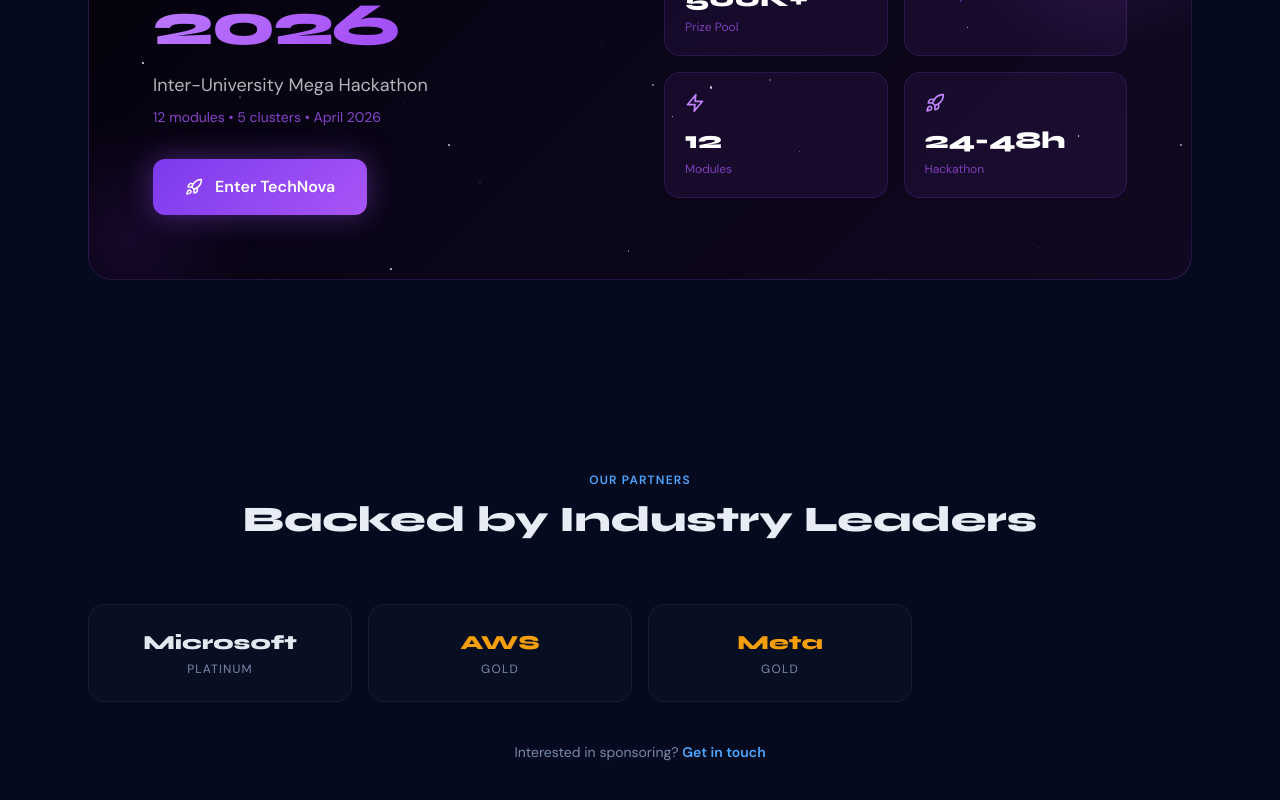
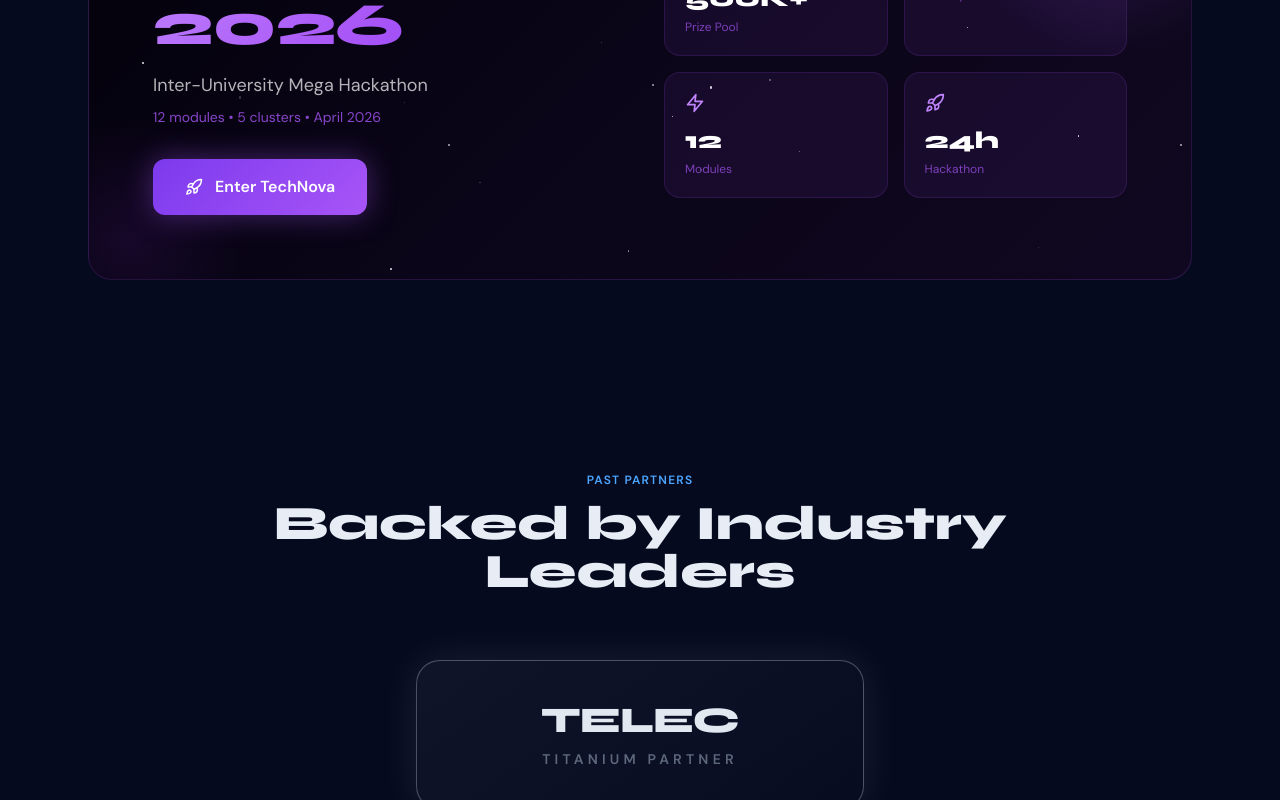
Before and after one commit to moizalisiddiqui/ieee-website, a Next.js app: page / in a window 1280 px wide. Shown: the part 2000-2800 px from the top of the page. Built offline with nearby package versions, Linux system fonts and the light colour scheme.

Commit message:
Update SponsorsSection and TechNovaFeature components for improved layout and design consistency

```diff
--- a/components/sections/SponsorsSection.tsx
+++ b/components/sections/SponsorsSection.tsx
@@ -3,78 +3,91 @@
 import { AnimatedSection } from '@/components/AnimatedSection'
 
 const sponsors = [
-  { name: 'Microsoft', tier: 'platinum' },
-  // { name: 'Google', tier: 'platinum' },
-  { name: 'AWS', tier: 'gold' },
-  { name: 'Meta', tier: 'gold' },
-  // { name: 'Intel', tier: 'silver' },
-  // { name: 'Oracle', tier: 'silver' },
-  // { name: 'Samsung', tier: 'bronze' },
-  // { name: 'Huawei', tier: 'bronze' },
+  { name: 'TELEC', tier: 'titanium' },
+  { name: 'B.BRAUN', tier: 'gold' },
+  { name: 'TEXITEC', tier: 'gold' },
 ]
 
 export function SponsorsSection() {
+  const titaniumSponsors = sponsors.filter(s => s.tier === 'titanium')
+  const goldSponsors = sponsors.filter(s => s.tier === 'gold')
+
   return (
     <section className="py-24">
-      <div className="max-w-6xl mx-auto px-6">
+      <div className="max-w-4xl mx-auto px-6">
         <AnimatedSection className="text-center mb-16">
           <p
             className="text-xs uppercase tracking-widest font-semibold mb-3"
-            style={{ color: 'var(--primary-light, #4da6ff)' }}
+            style={{ color: '#4da6ff' }}
           >
-            Our Partners
+            Past Partners
           </p>
           <h2
-            className="text-3xl md:text-4xl font-black"
+            className="text-3xl md:text-5xl font-black"
             style={{ fontFamily: 'var(--font-display)', color: 'var(--text)' }}
           >
             Backed by Industry Leaders
           </h2>
         </AnimatedSection>
 
-        <AnimatedSection delay={0.2}>
-          <div className="grid grid-cols-2 sm:grid-cols-4 gap-4">
-            {sponsors.map((sponsor) => (
+        <div className="space-y-8">
+          {/* Titanium Row - Single Large Card */}
+          <AnimatedSection delay={0.2} className="flex justify-center">
+            {titaniumSponsors.map((sponsor) => (
               <div
                 key={sponsor.name}
-                className="flex items-center justify-center p-6 rounded-2xl transition-all duration-300 group hover:scale-105 cursor-pointer"
+                className="w-full max-w-md flex items-center justify-center p-10 rounded-3xl transition-all duration-300 group hover:scale-[1.02] cursor-pointer"
                 style={{
-                  background: 'var(--surface)',
-                  border: '1px solid var(--border)',
+                  background: 'linear-gradient(145deg, rgba(226, 232, 240, 0.05), rgba(226, 232, 240, 0.01))',
+                  border: '1px solid rgba(226, 232, 240, 0.3)',
+                  boxShadow: '0 0 40px rgba(226, 232, 240, 0.1)',
                 }}
               >
                 <div className="text-center">
                   <div
-                    className="text-xl font-black mb-1 transition-colors duration-300"
-                    style={{
-                      fontFamily: 'var(--font-display)',
-                      color:
-                        sponsor.tier === 'platinum'
-                          ? '#e2e8f0'
-                          : sponsor.tier === 'gold'
-                          ? '#f59e0b'
-                          : sponsor.tier === 'silver'
-                          ? '#94a3b8'
-                          : '#cd7c3b',
-                    }}
+                    className="text-3xl md:text-4xl font-black mb-2 tracking-tight"
+                    style={{ fontFamily: 'var(--font-display)', color: '#e2e8f0' }}
                   >
                     {sponsor.name}
                   </div>
+                  <div className="text-sm uppercase tracking-[0.3em] opacity-60 font-bold" style={{ color: '#94a3b8' }}>
+                    {sponsor.tier} Partner
+                  </div>
+                </div>
+              </div>
+            ))}
+          </AnimatedSection>
+
+          {/* Gold Row - Two Medium Cards */}
+          <AnimatedSection delay={0.4} className="grid grid-cols-1 sm:grid-cols-2 gap-6">
+            {goldSponsors.map((sponsor) => (
+              <div
+                key={sponsor.name}
+                className="flex items-center justify-center p-8 rounded-2xl transition-all duration-300 group hover:scale-105 cursor-pointer"
+                style={{
+                  background: 'var(--surface)',
+                  border: '1px solid rgba(245, 158, 11, 0.2)',
+                }}
+              >
+                <div className="text-center">
                   <div
-                    className="text-xs uppercase tracking-widest"
-                    style={{ color: 'var(--text-muted)' }}
+                    className="text-xl md:text-2xl font-black mb-1"
+                    style={{ fontFamily: 'var(--font-display)', color: '#f59e0b' }}
                   >
+                    {sponsor.name}
+                  </div>
+                  <div className="text-xs uppercase tracking-widest opacity-70" style={{ color: 'var(--text-muted)' }}>
                     {sponsor.tier}
                   </div>
                 </div>
               </div>
             ))}
-          </div>
-        </AnimatedSection>
+          </AnimatedSection>
+        </div>
 
-        <AnimatedSection delay={0.3} className="text-center mt-10">
-          <p className="text-sm" style={{ color: 'var(--text-muted)' }}>
-            Interested in sponsoring?{' '}
+        <AnimatedSection delay={0.6} className="text-center mt-16">
+          <p className="text-sm opacity-60" style={{ color: 'var(--text-muted)' }}>
+            Interested in sponsoring TechNova 2026?{' '}
             <a
               href="mailto:ieee@neduet.edu.pk"
               className="font-semibold hover:underline"
--- a/components/sections/TechNovaFeature.tsx
+++ b/components/sections/TechNovaFeature.tsx
@@ -62,15 +62,17 @@ export function TechNovaFeature() {
                     Flagship Event 2026
                   </div>
 
+                  {/* FIXED HEADING SECTION */}
                   <h2
-                    className="text-5xl md:text-6xl font-black leading-none mb-4"
+                    className="text-5xl md:text-6xl font-black leading-tight mb-4 pr-2"
                     style={{
                       fontFamily: 'var(--font-display)',
-                      letterSpacing: '-0.03em',
+                      letterSpacing: '-0.01em',
                       background: 'linear-gradient(135deg, #c084fc, #a855f7, #7c3aed)',
                       WebkitBackgroundClip: 'text',
                       WebkitTextFillColor: 'transparent',
                       backgroundClip: 'text',
+                      display: 'inline-block', // Crucial for gradient rendering
                     }}
                   >
                     TechNova
@@ -104,7 +106,7 @@ export function TechNovaFeature() {
                     { icon: Trophy, value: 'PKR 500K+', label: 'Prize Pool' },
                     { icon: Users, value: '1000+', label: 'Participants' },
                     { icon: Zap, value: '12', label: 'Modules' },
-                    { icon: Rocket, value: '24-48h', label: 'Hackathon' },
+                    { icon: Rocket, value: '24h', label: 'Hackathon' },
                   ].map((item) => (
                     <div
                       key={item.label}
```
